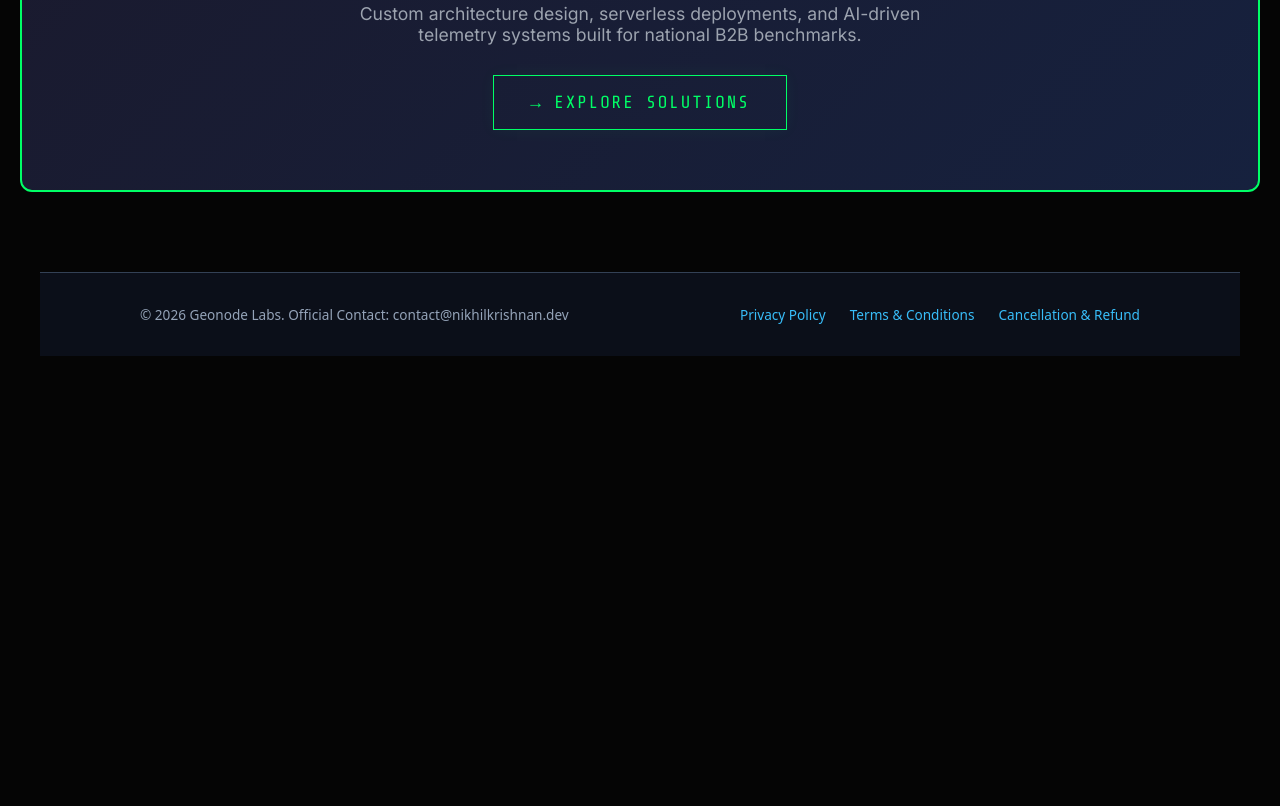
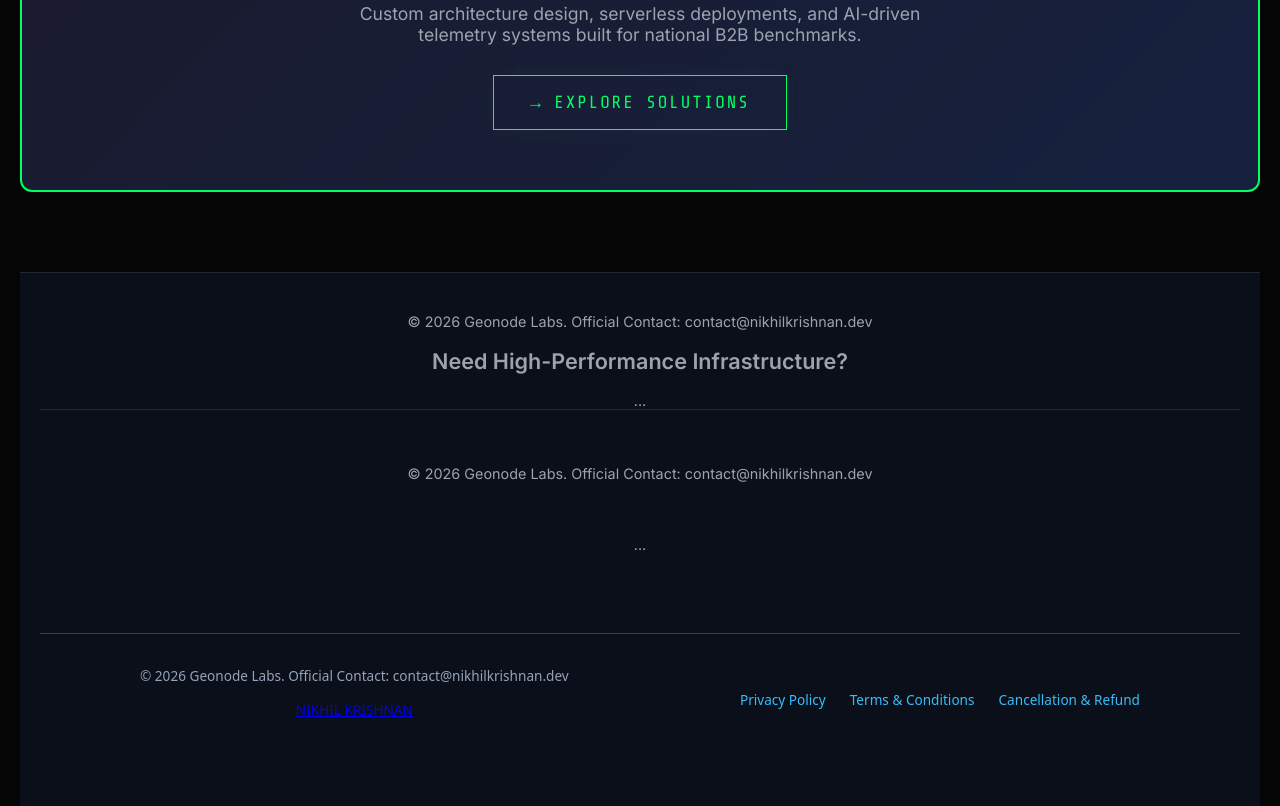
Before and after one commit to nikhilkrishnan-ai/nk-interactive-portfolio, a plain HTML site: page index.html in a window 1280 px wide. Shown: the part 2670-3476 px from the top of the page. Before the commit the page ends 3026 px from the top, so only its background shows below. Drawn offline with nearby package versions, Linux system fonts and the light colour scheme.

Commit message:
Update index.html

```diff
--- a/index.html
+++ b/index.html
@@ -422,20 +422,41 @@
     <a href="services/index.html" class="cta-btn">→ Explore Solutions</a>
 </div>
 
-<!-- MANDATORY PAYMENTS COMPLIANCE FOOTER -->
+<footer style="background: #0b0f19; ...">
+    <div style="...">
+        <div style="...">
+            © 2026 Geonode Labs. Official Contact: contact@nikhilkrishnan.dev
+            <section>
+                <h2>Need High-Performance Infrastructure?</h2>
+                ...
+            </section>
+            <footer>
+                <p>© 2026 Geonode Labs. Official Contact: contact@nikhilkrishnan.dev</p>
+            </footer>
+        </div>
+        ...
+    </div>
 <footer style="background: #0b0f19; border-top: 1px solid #334155; padding: 2rem 1rem; text-align: center; margin-top: 5rem; width: 100%; box-sizing: border-box;">
     <div style="max-width: 1000px; margin: 0 auto; display: flex; justify-content: space-between; align-items: center; flex-wrap: wrap; gap: 1rem;">
-        <div style="color: #94a3b8; font-size: 0.85rem; font-family: system-ui, sans-serif;">
-            © 2026 Geonode Labs. Official Contact: contact@nikhilkrishnan.dev
+
+        <div style="color: #94a3b8; font-size: 0.85rem; font-family: system-ui, sans-serif; text-align: left;">
+            <p style="margin: 0 0 15px 0;">© 2026 Geonode Labs. Official Contact: contact@nikhilkrishnan.dev</p>
+
+            <div style="display: flex; justify-content: center; margin: 15px 0;">
+                <div class="badge-base LI-profile-badge" data-locale="en_US" data-size="medium" data-theme="dark" data-type="VERTICAL" data-vanity="nikhil-krishnan-ai" data-version="v1">
+                    <a class="badge-base__link LI-simple-link" href="https://in.linkedin.com/in/nikhil-krishnan-ai?trk=profile-badge">NIKHIL KRISHNAN</a>
+                </div>
+            </div>
         </div>
+
         <div style="display: flex; gap: 1.5rem; font-size: 0.85rem; font-family: system-ui, sans-serif;">
             <a href="privacy-policy/index.html" style="color: #38bdf8; text-decoration: none; transition: color 0.2s;" onmouseover="this.style.color='#f8fafc'" onmouseout="this.style.color='#38bdf8'">Privacy Policy</a>
             <a href="terms/index.html" style="color: #38bdf8; text-decoration: none; transition: color 0.2s;" onmouseover="this.style.color='#f8fafc'" onmouseout="this.style.color='#38bdf8'">Terms & Conditions</a>
             <a href="refund-policy/index.html" style="color: #38bdf8; text-decoration: none; transition: color 0.2s;" onmouseover="this.style.color='#f8fafc'" onmouseout="this.style.color='#38bdf8'">Cancellation & Refund</a>
         </div>
+
     </div>
 </footer>
-
     <script src="https://platform.linkedin.com/badges/js/profile.js" async defer type="text/javascript"></script>
 </body>
 </html>
```
